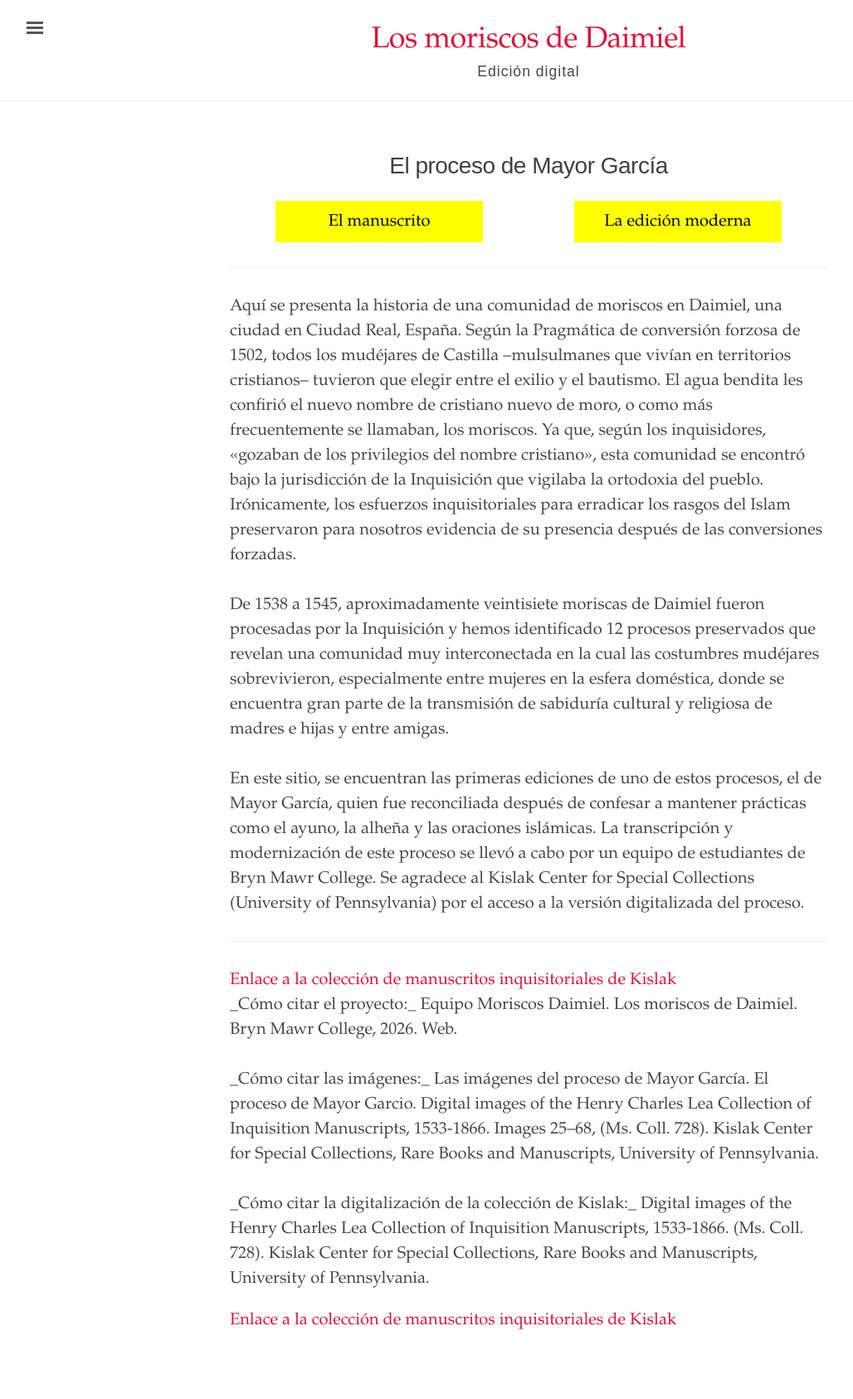
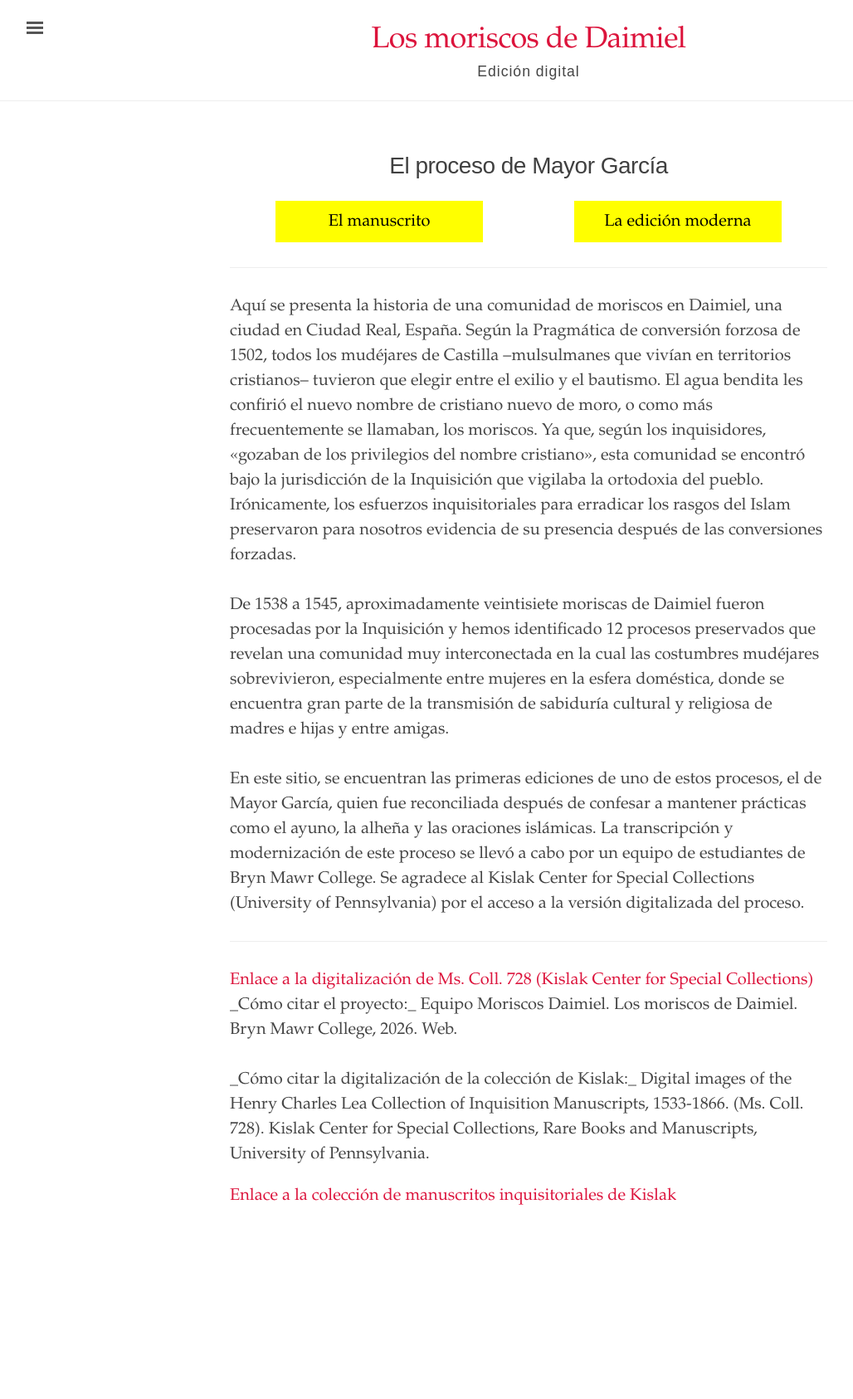
Before and after one commit to digbmc/moriscos-daimel, a Jekyll site: the page built from index.html, in a window 1280 px wide. Shown: the whole page at 83% size, without its empty margins (3-1031 px from the left). Built offline with Jekyll 4.4.1, drawn with Linux system fonts in a browser that asks for light colours; after the commit the page ends 1536 px from its top, so only the background shows below that.

Commit message:
Update index.html

```diff
--- a/index.html
+++ b/index.html
@@ -51,17 +51,11 @@ title: Inicio
   proceso.
 </p>
 <hr>
-  <a target="_blank" href="https://colenda.library.upenn.edu/catalog/81431-p3r20sf8q">Enlace a la colección de
-  manuscritos inquisitoriales de Kislak</a>
+  <a target="_blank" href="https://colenda.library.upenn.edu/catalog/81431-p3r20sf8q">Enlace a la digitalización de Ms. Coll. 728 (Kislak Center for Special Collections)</a>
 </div>
 
 <p>
   _Cómo citar el proyecto:_ Equipo Moriscos Daimiel. Los moriscos de Daimiel. Bryn Mawr College, 2026. Web.
-  <br><br>
-  _Cómo citar las imágenes:_ Las imágenes del proceso de Mayor García. El proceso de Mayor Garcio.
-  Digital images of the Henry Charles Lea Collection of Inquisition Manuscripts, 1533-1866. Images
-  25–68, (Ms. Coll. 728). Kislak Center for Special Collections, Rare Books and Manuscripts, University
-  of Pennsylvania.
   <br><br>
   _Cómo citar la digitalización de la colección de Kislak:_ Digital images of the Henry Charles Lea
   Collection of Inquisition Manuscripts, 1533-1866. (Ms. Coll. 728). Kislak Center for Special Collections,
```
